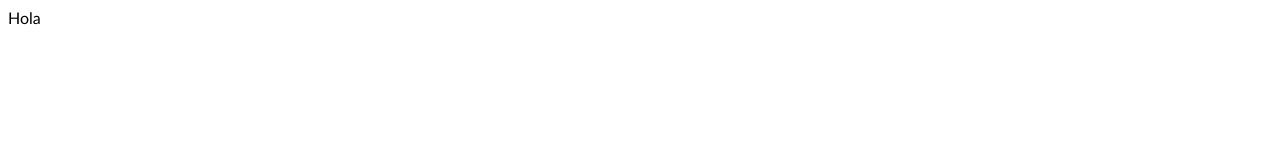
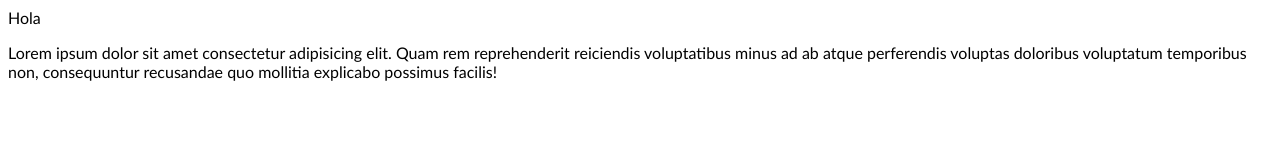
Before and after one commit to Morridenadel/project_uno, a plain HTML site: page index.html in a window 1280 px wide. Drawn offline with Linux system fonts and the light colour scheme.

Commit message:
cambio en rama testing

```diff
--- a/index.html
+++ b/index.html
@@ -10,5 +10,8 @@
 <body>
     <div class="container"
     <h1>Hola</h1>
+
+    <div class="row">
+        <p>Lorem ipsum dolor sit amet consectetur adipisicing elit. Quam rem reprehenderit reiciendis voluptatibus minus ad ab atque perferendis voluptas doloribus voluptatum temporibus non, consequuntur recusandae quo mollitia explicabo possimus facilis!</p>
 </body>
 </html>
```
